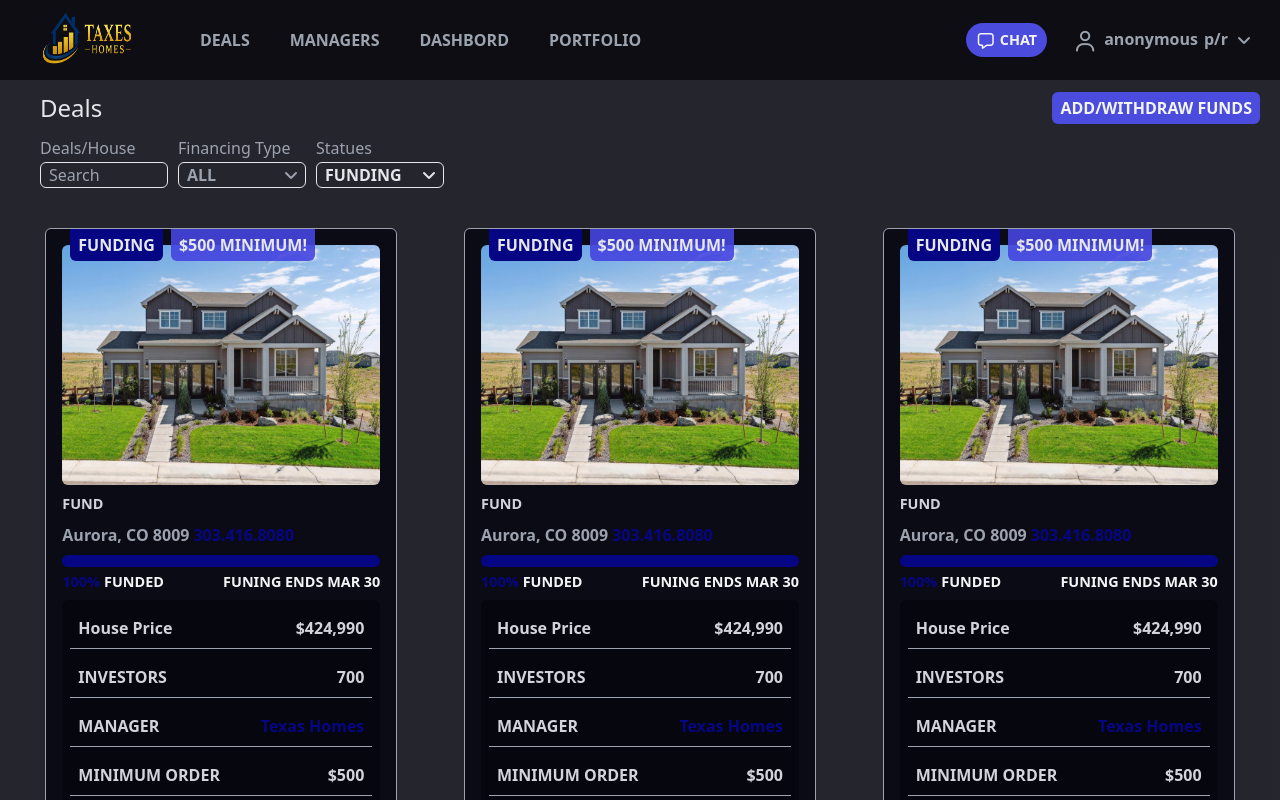
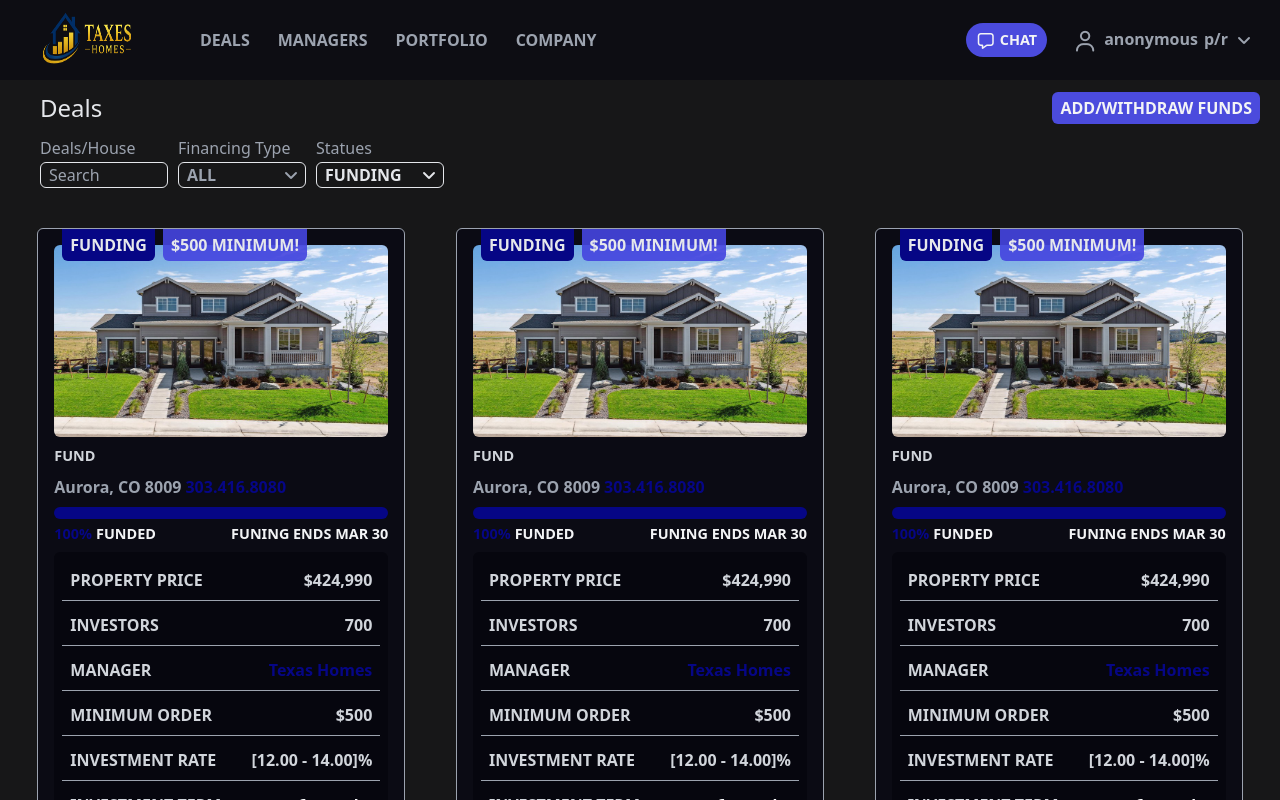
Before and after one commit to anonymous-programmer-1/texashomes, a React (Vite) app: page / in a window 1280 px wide. Shown: the top 800 px of the page. Built offline with nearby package versions, Linux system fonts and the light colour scheme.

Commit message:
modifying ui and pages

```diff
--- a/package.json
+++ b/package.json
@@ -15,7 +15,7 @@
   "dependencies": {
     "emoji-mart": "^5.6.0",
     "react": "^19.2.0",
-    "react-dom": "^19.2.0",
+    "react-dom": "^19.2.4",
     "recharts": "^3.7.0",
     "simple-peer": "^9.11.1",
     "socket.io-client": "^4.8.3",
--- a/src/App.tsx
+++ b/src/App.tsx
@@ -7,6 +7,9 @@ import ThirdQuestion from "./components/Register/RegistrationQuestions/ThirdQues
 import FouthQuestion from "./components/Register/RegistrationQuestions/FouthQuestion";
 import RegisterationCongrats from "./components/Register/RegisterationCongrats";
 import AuthHome from "./components/AuthHome/AuthHome";
+import AboutItemCard from "./components/AuthHome/ItemsCardList/AbouItemCard";
+//import { createBrowserRouter, RouterProvider } from "react-router-dom";
+
 //
 
 function App() {
--- a/src/components/AuthHome/AuthHome.tsx
+++ b/src/components/AuthHome/AuthHome.tsx
@@ -1,11 +1,15 @@
 import Top from "./Top/Top";
+import DealsMenu from "./Top/DealsMenu";
 import ItemCards from "./ItemsCardList/ItemCards";
+import End from "./End";
 function AuthHome() {
   return (
-    <>
+    <div className="bg-[#171718]">
       <Top />
+      <DealsMenu />
       <ItemCards />
-    </>
+      <End />
+    </div>
   );
 }
 export default AuthHome;
--- /dev/null
+++ b/src/components/AuthHome/End.tsx
@@ -0,0 +1,65 @@
+function End() {
+  return (
+    <div className="flex flex-col gap-2 p-5 ">
+      <span className="flex text-gray-300">
+        <h5>
+          The information contained on this website is for informational
+          purposes only and is not intended as, and may not be relied on in any
+          manner as legal, tax or investment advice, a recommendation, or as an
+          offer to sell, a solicitation of an offer to purchase or a
+          recommendation of any interest in any security offered by Texas Homes
+          Securities, LLC or its affiliates (together "Texas Homes"). The
+          information is subject to change and is also incomplete. Some data set
+          forth herein has been provided by originating third parties. Texas
+          Homes believes that information to be reliable but does not assume any
+          responsibility for the independent verification of such information
+          and makes no representation, warranty or guarantee as to its accuracy
+          and therefore, Texas Homes assumes no liability for the information
+          provided. Texas Homes may have issued other reports or materials that
+          are inconsistent with, and reach different conclusions from, the
+          information presented on this page. Those materials may reflect
+          different assumptions, views, and analytical methods and Texas Homes
+          is under no obligation to ensure that such other materials are brought
+          to the attention of any user. Additional information is available upon
+          request.
+        </h5>
+      </span>
+      <span className="flex text-gray-300">
+        <h5>
+          Securities are offered through Texas Homes Securities, LLC, a
+          registered broker-dealer and member of FINRA. Texas Homes Securities,
+          LLC offers private placements to accredited investors as defined by
+          the U.S. Securities and Exchange Commission ("SEC") and institutional
+          investors. Alternative investments are speculative and possess a level
+          of high level of risk. No assurance can be given that investors will
+          receive a return of their capital. Those investors who cannot afford
+          to lose their entire investment should not invest. Investments in
+          private placements are highly illiquid and those investors who cannot
+          hold an investment for an indefinite term should not invest.
+        </h5>
+      </span>
+      <span className="flex text-gray-300">
+        <h5>
+          By using this website, you accept our{" "}
+          <strong className="text-[#0f0fc9]">Terms of Use</strong> and{" "}
+          <strong className="text-[#0f0fc9]">Privacy Policy</strong>. Past
+          performance is no guarantee of future results. Any historical returns,
+          expected returns or probability projections may not reflect actual
+          future performance. All investments involve risk and may result in
+          loss, including loss of principal. Texas Homes does not render
+          investment, financial, legal or accounting advice.
+        </h5>
+      </span>
+      <span>
+        <h5 className="flex text-[#0f0fc9] font-semibold">
+          Form Customer Relationship Summary (CRS) | Regulation Best Interest
+          Disclosure Obligation
+        </h5>
+      </span>
+      <span className="flex text-gray-300">
+        <h5>@ 2026 Texas Homes Technologies. All Rights Reserved.</h5>
+      </span>
+    </div>
+  );
+}
+export default End;
--- /dev/null
+++ b/src/components/AuthHome/ItemsCardList/AbouItemCard.tsx
@@ -0,0 +1,9 @@
+import Top from "../Top/Top";
+function AboutItemCard() {
+  return (
+    <>
+      <Top />
+    </>
+  );
+}
+export default AboutItemCard;
--- a/src/components/AuthHome/ItemsCardList/ItemCard.tsx
+++ b/src/components/AuthHome/ItemsCardList/ItemCard.tsx
@@ -1,7 +1,7 @@
 import productImage from "/images/house0.jpg";
 function ItemCard() {
   return (
-    <span className="mt-2 flex flex-col gap-2 p-4 border-[1px] border-gray-400 bg-[#0a0a14ee] w-fit max-w-[22rem]  h-fit max-h-[45rem] rounded-md relative items-stretch flex-grow ">
+    <span className="mt-2 flex flex-col gap-2 p-4 border-[1px] border-gray-400 bg-[#0a0a14ee] w-fit max-w-[23rem]  h-fit max-h-[45rem] rounded-md relative items-stretch flex-grow ">
       <span className="flex absolute top-0 mt-[-0.5px] gap-2 ml-2">
         <span className="w-fit h-fit p-1 pl-2 pr-2 bg-[#060685] rounded-b-md">
           <h5 className="text-gray-200 font-semibold">FUNDING</h5>
@@ -10,7 +10,7 @@ function ItemCard() {
           <h5 className="text-gray-200 font-semibold">$500 MINIMUM!</h5>
         </span>
       </span>
-      <span className="w-full h-[15rem]">
+      <span className="w-full h-[12rem]">
         <img className="w-full h-full rounded-md" src={productImage}></img>
       </span>
       <span className="text-gray-300 font-semibold text-[0.9rem]">
@@ -34,9 +34,9 @@ function ItemCard() {
           </span>
         </span>
       </span>
-      <span className="flex flex-col w-full h-fit p-2 gap-2 bg-[#06060cc5] rounded-md">
+      <span className="flex flex-col w-full h-fit p-2 gap-1 bg-[#06060cc5] rounded-md">
         <span className="flex p-2 text-gray-300 font-semibold border-b-[1px] border-gray-400">
-          <h5>House Price</h5>
+          <h5>PROPERTY PRICE</h5>
           <h5 className="ml-auto">$424,990</h5>
         </span>
         <span className="flex p-2 text-gray-300 font-semibold border-b-[1px] border-gray-400">
@@ -53,7 +53,7 @@ function ItemCard() {
         </span>
         <span className="flex p-2 text-gray-300 font-semibold border-b-[1px] border-gray-400">
           <h5>INVESTMENT RATE</h5>
-          <h5 className="ml-auto">[12.00 - 14.00%]%</h5>
+          <h5 className="ml-auto">[12.00 - 14.00]%</h5>
         </span>
         <span className="flex p-2 text-gray-300 font-semibold ">
           <h5>INVESTMENT TERM</h5>
--- a/src/components/AuthHome/ItemsCardList/ItemCards.tsx
+++ b/src/components/AuthHome/ItemsCardList/ItemCards.tsx
@@ -1,7 +1,9 @@
 import ItemCard from "./ItemCard";
 function ItemCards() {
   return (
-    <div className="flex flex-wrap gap-2 p-4 justify-around  bg-[#090913e1]">
+    <div className="flex flex-wrap gap-2 p-4 justify-around  bg-[#171718]">
+      <ItemCard />
+      <ItemCard />
       <ItemCard />
       <ItemCard />
       <ItemCard />
--- /dev/null
+++ b/src/components/AuthHome/Top/DealsMenu.tsx
@@ -0,0 +1,18 @@
+import MenuCategory from "./MenuCategory";
+function DealsMenu() {
+  return (
+    <>
+      <div className="w-full flex h-14 bg-[#171718] items-center">
+        <span className="lg:pl-10 pl-5 text-gray-200 text-[1.5rem]">
+          <h5>Deals</h5>
+        </span>
+        <span className="w-fit h-fit bg-[#4b4bdd] p-1 pl-2 pr-2 font-semibold text-gray-100 rounded-md ml-auto mr-5">
+          <h5 className="hidden lg:block">ADD/WITHDRAW FUNDS</h5>
+          <h5 className="lg:hidden block">ADD/WITHDRAW</h5>
+        </span>
+      </div>
+      <MenuCategory />
+    </>
+  );
+}
+export default DealsMenu;
--- a/src/components/AuthHome/Top/MenuCategory.tsx
+++ b/src/components/AuthHome/Top/MenuCategory.tsx
@@ -1,6 +1,6 @@
 function MenuCategory() {
   return (
-    <div className="w-full min-h-14 max-h-fit pb-4 bg-[#090913e1]">
+    <div className="w-full min-h-14 max-h-fit pb-4 bg-[#171718]  ">
       <div className="flex flex-wrap w-full h-full items-center lg:pl-10 pl-5 gap-2.5 ">
         <span className="flex flex-col gap-0.5">
           <h5 className="text-gray-400">Deals/House</h5>
--- a/src/components/AuthHome/Top/Top.tsx
+++ b/src/components/AuthHome/Top/Top.tsx
@@ -3,23 +3,24 @@ import MenuCategory from "./MenuCategory";
 function Top() {
   return (
     <>
-      <div className="bg-[#0d0d13]">
-        <div className="w-full flex lg:pl-10 pl-5">
+      <div className="bg-[#0d0d13] sticky top-0 z-10">
+        <div className="w-full flex lg:pl-10 pl-5 ">
           <span className="w-24 h-20 rounded-full ">
             <img className="w-full h-full " alt="logo" src={logodark}></img>
           </span>
-          <div className="items-center gap-10 ml-16 hidden lg:flex">
+          <div className="items-center gap-7 ml-16 hidden lg:flex">
             <span className=" text-gray-400 font-semibold">
               <h5>DEALS</h5>
             </span>
             <span className=" text-gray-400 font-semibold">
               <h5>MANAGERS</h5>
             </span>
+
             <span className=" text-gray-400 font-semibold">
-              <h5>DASHBORD</h5>
+              <h5>PORTFOLIO</h5>
             </span>
             <span className=" text-gray-400 font-semibold">
-              <h5>PORTFOLIO</h5>
+              <h5>COMPANY</h5>
             </span>
           </div>
           <span className="flex items-center  text-gray-400 text-[1rem] ml-4 lg:hidden">
@@ -42,16 +43,6 @@ function Top() {
           </span>
         </div>
       </div>
-      <div className="w-full flex h-14 bg-[#090913e1] items-center">
-        <span className="lg:pl-10 pl-5 text-gray-200 text-[1.5rem]">
-          <h5>Deals</h5>
-        </span>
-        <span className="w-fit h-fit bg-[#4b4bdd] p-1 pl-2 pr-2 font-semibold text-gray-100 rounded-md ml-auto mr-5">
-          <h5 className="hidden lg:block">ADD/WITHDRAW FUNDS</h5>
-          <h5 className="lg:hidden block">ADD/WITHDRAW</h5>
-        </span>
-      </div>
-      <MenuCategory />
     </>
   );
 }
--- a/src/components/Top/MenuCategory.tsx
+++ b/src/components/Top/MenuCategory.tsx
@@ -1,6 +1,6 @@
 function MenuCategory() {
   return (
-    <div className="w-full  bg-white sticky top-0   z-10  ">
+    <div className="w-full  bg-white   ">
       <div className="flex pl-8  gap-4 flex-wrap pt-5  pb-5">
         <span className="flex w-36 border-2 h-9 items-center pl-2 pr-2">
           <h5 className="text-[1rem] mr-auto font-serif text-gray-500">
--- a/src/components/Top/MenuTop.tsx
+++ b/src/components/Top/MenuTop.tsx
@@ -1,8 +1,8 @@
 import imageLogo from "/images/logo/logo.jpg";
 function MenuTop() {
   return (
-    <div>
-      <div className="flex  w-full bg-[white] border-b-2 pt-1 pb-1 items-center shadow-lg">
+    <div className=" sticky top-0   z-10">
+      <div className="flex  w-full bg-[white] border-b-2 pt-1 pb-1 items-center shadow-lg ">
         <div className=" flex lg:pl-10 pl-5">
           <span className="w-20 h-16 rounded-full ">
             <img className="w-full h-full " alt="logo" src={imageLogo}></img>
```
Also changed, not shown: 1 other file (tests, documents, lock files or other folders).
